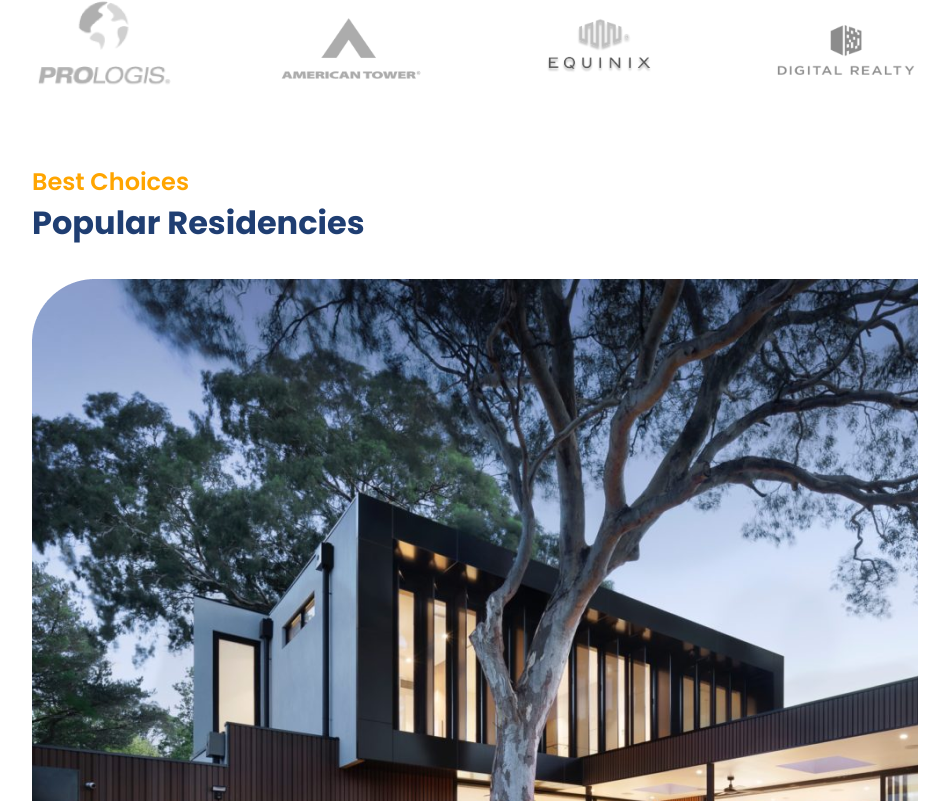
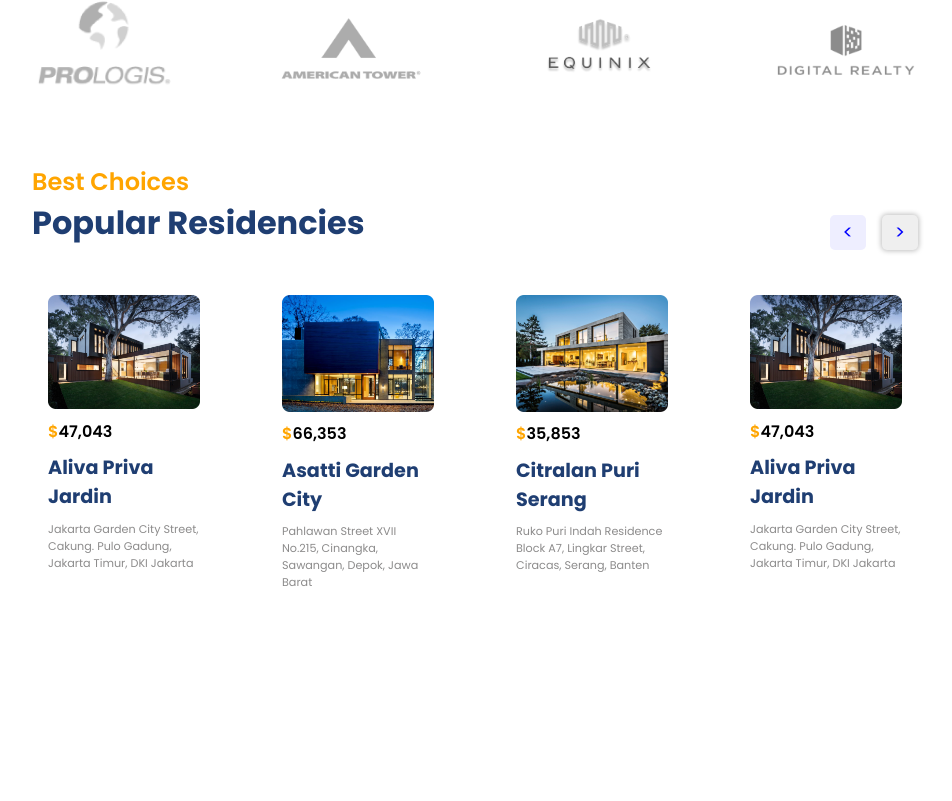
Before and after one commit to UserSampath/Business-Site, a React (Vite) app: page / in a window 1280 px wide. Shown: the part 699-1500 px from the top of the page, without its empty margins (165-1117 px from the left). After the commit the page ends 1338 px from the top, so only its background shows below. Built offline with nearby package versions, Linux system fonts and the light colour scheme.

Commit message:
slider complete

```diff
--- a/src/components/Residencies/Residencies.css
+++ b/src/components/Residencies/Residencies.css
@@ -1,4 +1,73 @@
-.r-head{
-    margin-bottom: 2rem ;
+.r-head {
+  margin-bottom: 2rem;
+}
+.r-container{
+    overflow: hidden;
+    position: relative;
+}
+.r-card {
+  gap: 0.6rem;
+  padding: 1rem;
+  border-radius: 10px;
+  max-width: max-content;
+  margin: auto;
+  transition: all 300ms ease-out;
+  max-width: 15rem;
+}
+
+.r-card > img {
+  width: 100%;
+  max-width: 15rem;
+}
+
+.r-card > :nth-child(2) {
+  font-size: 1rem;
+  font-weight: 600;
+}
+.r-card > :nth-child(3) {
+  font-size: 1.2rem;
+}
+
+.r-card > :nth-child(4) {
+  font-size: 0.7rem;
+}
+
+.r-card:hover {
+  scale: 1.025;
+  cursor: pointer;
+  background: linear-gradient(
+    180deg,
+    rgba(255, 255, 255, 0) 0%,
+    rgba(136, 160, 255, 0.46) 217.91%
+  );
+  box-shadow: 0px 72px 49px -51px
+  rgba(136,160,255,0.21);
+}
+
+.swiper-horizontal{
+    overflow: visible;
+}
+
+.r-buttons{
+position: absolute;
+gap: 1rem;
+top:-4rem;
+right:0 ;
+}
+.r-buttons button{
+  font-size: 1.2rem;
+  padding: 0.2rem 0.8rem;
+  color: blue;
+ border: none;
+ border-radius: 5px;
+ cursor: pointer;
 
 }
+.r-buttons>:nth-child(1){
+  background-color: #EEEEFF;
+
+}
+
+.r-buttons>:nth-child(2){
+  box-shadow: 0px 0px 5px 1px rgba(0,0,0,0.25);
+}
--- a/src/components/Residencies/Residencies.jsx
+++ b/src/components/Residencies/Residencies.jsx
@@ -2,6 +2,7 @@
 import "swiper/css";
 import "./Residencies.css";
 import data from "../../utils/slider.json";
+import { sliderSettings } from "../../utils/common";
 import { Swiper, SwiperSlide, useSwiper } from "swiper/react";
 export const Residencies = () => {
   return (
@@ -11,17 +12,18 @@
           <span className="orangeText">Best Choices</span>
           <span className="primaryText">Popular Residencies</span>
         </div>
-        <Swiper>
+        <Swiper {...sliderSettings}>
+          <SliderButton />
           {data.map((card, i) => (
             <SwiperSlide key={i}>
-              <div className="r-card">
+              <div className="r-card flexColStart">
                 <img src={card.image} alt="home" />
                 <span className="secondaryTest r_price">
                   <span style={{ color: "orange" }}>$</span>
                   <span>{card.price}</span>
                 </span>
-                <span classname="primaryText">{card.name}</span>
-                <span classname="secondaryText">{card.detail}</span>
+                <span className="primaryText">{card.name}</span>
+                <span className="secondaryText">{card.detail}</span>
               </div>
             </SwiperSlide>
           ))}
@@ -30,3 +32,13 @@
     </section>
   );
 };
+
+const SliderButton = () => {
+  const swiper = useSwiper();
+  return (
+    <div className="r-buttons flexCenter">
+      <button onClick={() => swiper.slidePrev()}>&lt;</button>
+      <button onClick={() => swiper.slideNext()}>&gt;</button>
+    </div>
+  );
+};
--- /dev/null
+++ b/src/utils/common.js
@@ -0,0 +1,12 @@
+export const sliderSettings = {
+    sliderPerView: 1,
+    spaceBetween: 50,
+    breakpoints: {
+        80: { slidesPerView: 1 },
+        60:{ slidesPerView: 2},
+        75: { slidesPerView: 3 },
+        110: { slidesPerView: 4 },
+
+
+    }
+}
```
